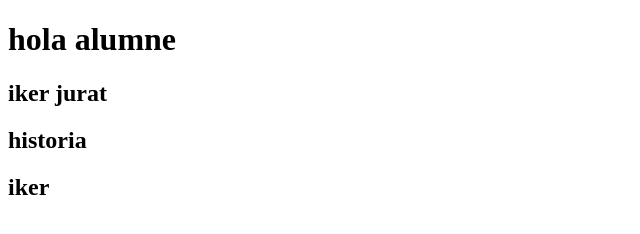
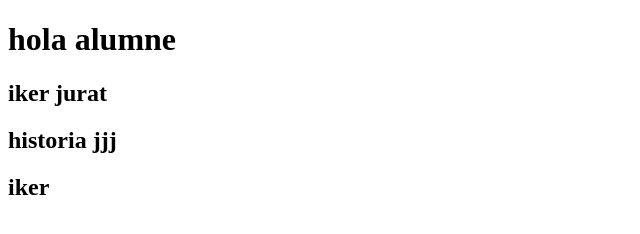
Before and after one commit to rekyjm/prova, a plain HTML site: page index.html in a window 1280 px wide. Shown: the full height of the page, 0-640 px from the left. Drawn offline with Linux system fonts and the light colour scheme.

Commit message:
Update index.html

```diff
--- a/index.html
+++ b/index.html
@@ -8,7 +8,7 @@
 <body>
     <h1>hola alumne</h1>
     <h2>iker jurat</h2>
-    <h2>historia</h2>
+    <h2>historia jjj</h2>
     <h2>iker</h2>
 </body>
 </html>
```
